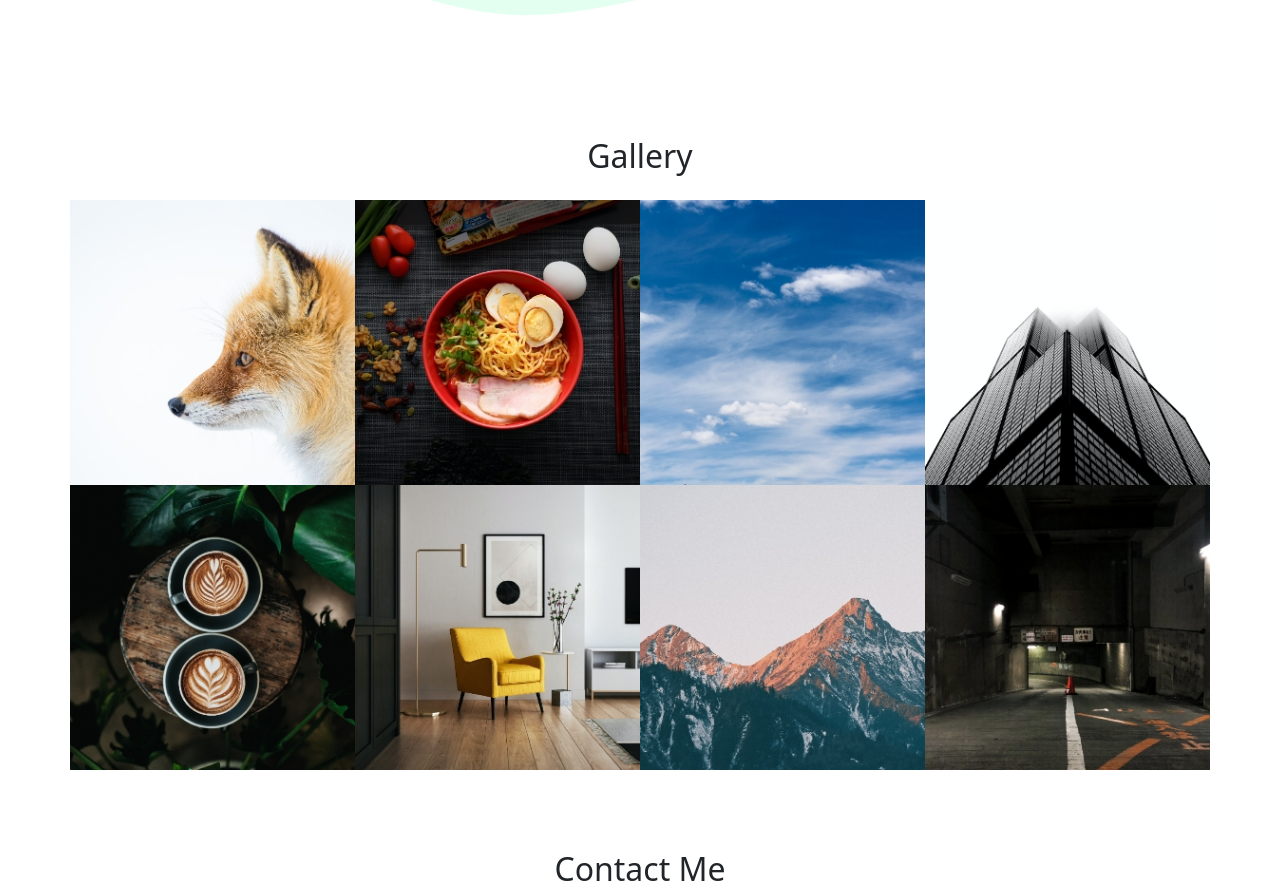
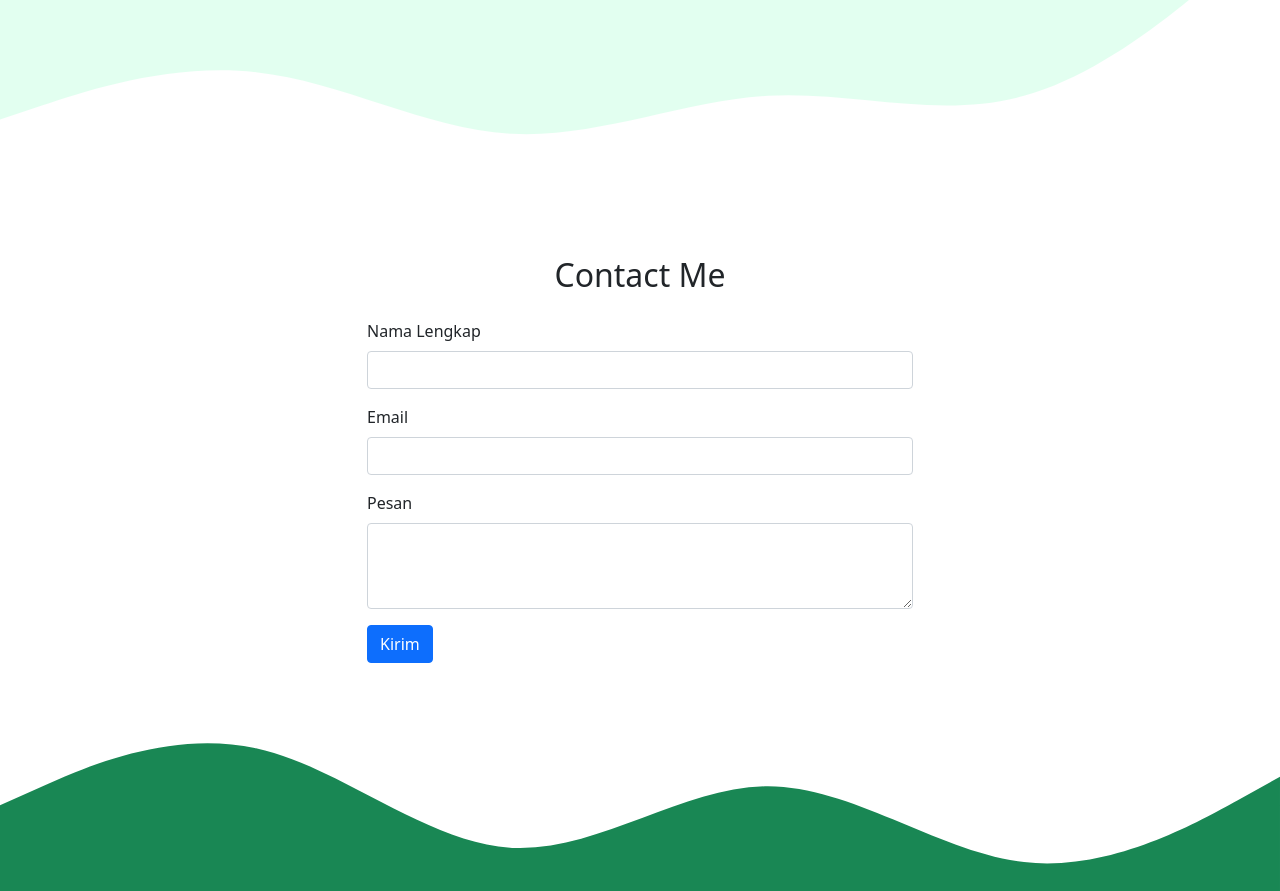
Before and after one commit to reynaldsts5/reynaldsts5.github.io, a plain HTML site: page index.html in a window 1280 px wide. Shown: the part 2021-2912 px from the top of the page. Drawn offline with nearby package versions, Linux system fonts and the light colour scheme; files whose address does not match are found by name.

Commit message:
menghapus section gallery

```diff
--- a/index.html
+++ b/index.html
@@ -134,60 +134,6 @@
     </section>
     <!-- Akhir Projects -->
 
-    <!-- Gallery -->
-    <section id="gallery">
-      <div class="container">
-        <div class="row text-center mb-3">
-          <div class="col">
-            <h2>Gallery</h2>
-          </div>
-        </div>
-        <div class="row">
-          <div class="col-md-3">
-            <a href="#">
-              <img src="img/gallery/1.jpg" alt="Gambar 1" class="img-fluid gallery-img" />
-            </a>
-          </div>
-          <div class="col-md-3">
-            <a href="#">
-              <img src="img/gallery/2.jpg" alt="Gambar 2" class="img-fluid gallery-img" />
-            </a>
-          </div>
-          <div class="col-md-3">
-            <a href="#">
-              <img src="img/gallery/3.jpg" alt="Gambar 3" class="img-fluid gallery-img" />
-            </a>
-          </div>
-          <div class="col-md-3">
-            <a href="#">
-              <img src="img/gallery/4.jpg" alt="Gambar 4" class="img-fluid gallery-img" />
-            </a>
-          </div>
-          <div class="col-md-3">
-            <a href="#">
-              <img src="img/gallery/5.jpg" alt="Gambar 5" class="img-fluid gallery-img" />
-            </a>
-          </div>
-          <div class="col-md-3">
-            <a href="#">
-              <img src="img/gallery/6.jpg" alt="Gambar 6" class="img-fluid gallery-img" />
-            </a>
-          </div>
-          <div class="col-md-3">
-            <a href="#">
-              <img src="img/gallery/7.jpg" alt="Gambar 7" class="img-fluid gallery-img" />
-            </a>
-          </div>
-          <div class="col-md-3">
-            <a href="#">
-              <img src="img/gallery/8.jpg" alt="Gambar 8" class="img-fluid gallery-img" />
-            </a>
-          </div>
-        </div>
-      </div>
-    </section>
-    <!-- Akhir Gallery -->
-
     <!-- Contact -->
     <section id="contact">
       <div class="container">
@@ -245,14 +191,6 @@
 
     <script src="https://unpkg.com/aos@next/dist/aos.js"></script>
     <script>
-      const galleryImage = document.querySelectorAll(".gallery-img");
-
-      galleryImage.forEach((img, i) => {
-        img.dataset.aos = "fade-down";
-        img.dataset.aosDelay = i * 100;
-        img.dataset.aosDuration = 1000;
-      });
-
       AOS.init({
         once: true,
       });
```
